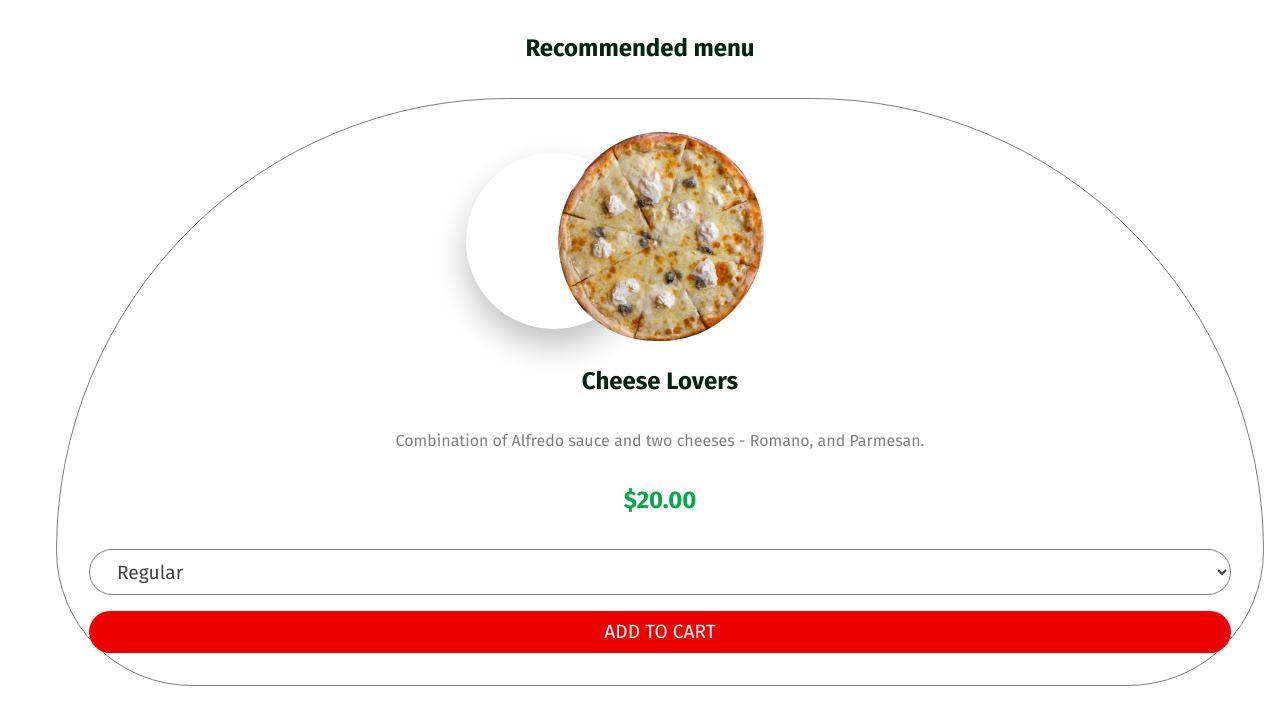
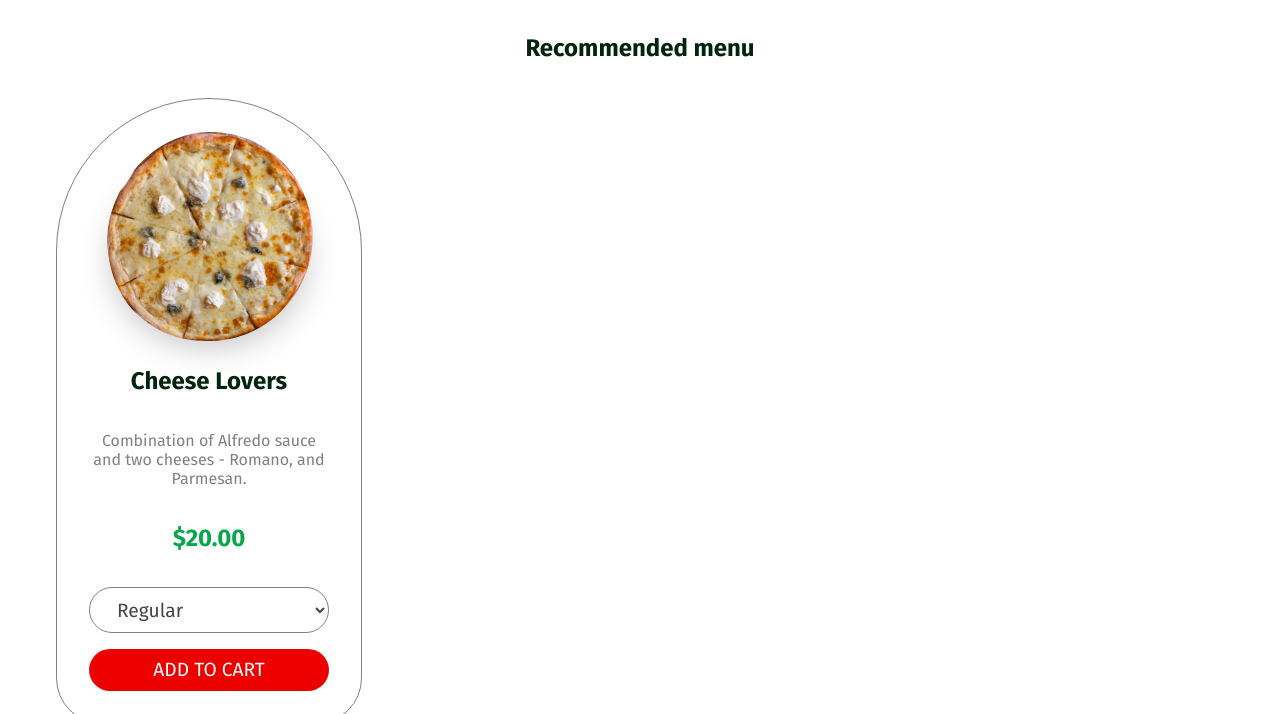
Before and after one commit to Nabile-2022/Pizza-Time, a plain HTML site: page index.html in a window 1280 px wide. Shown: the part 689-1403 px from the top of the page. Drawn offline with Linux system fonts and the light colour scheme.

Commit message:
Fixed menu's list item scaling.

```diff
--- a/css/style.css
+++ b/css/style.css
@@ -98,7 +98,7 @@ section.menu ul li form input {
     display: flex;
     flex-direction: column;
     justify-content: space-between;
-    max-width: 20%;
+    max-width: 15em;
     border: 1px solid grey;
     border-radius: 50rem 50rem 15rem 15rem;
 }
@@ -174,17 +174,10 @@ section.menu ul li form input {
 
 @media screen and (max-width: 1280px) {
     .menu li {
-        max-width: 100%;
+        max-width: 15em;
     }
 
     .menu ul {
         flex-direction: column;
     }
-
-    .shadow-gradient::after {
-        left: 33%;
-        top: 10%;
-        width: 11em;
-        height: 11em;
-    }
 }
```
